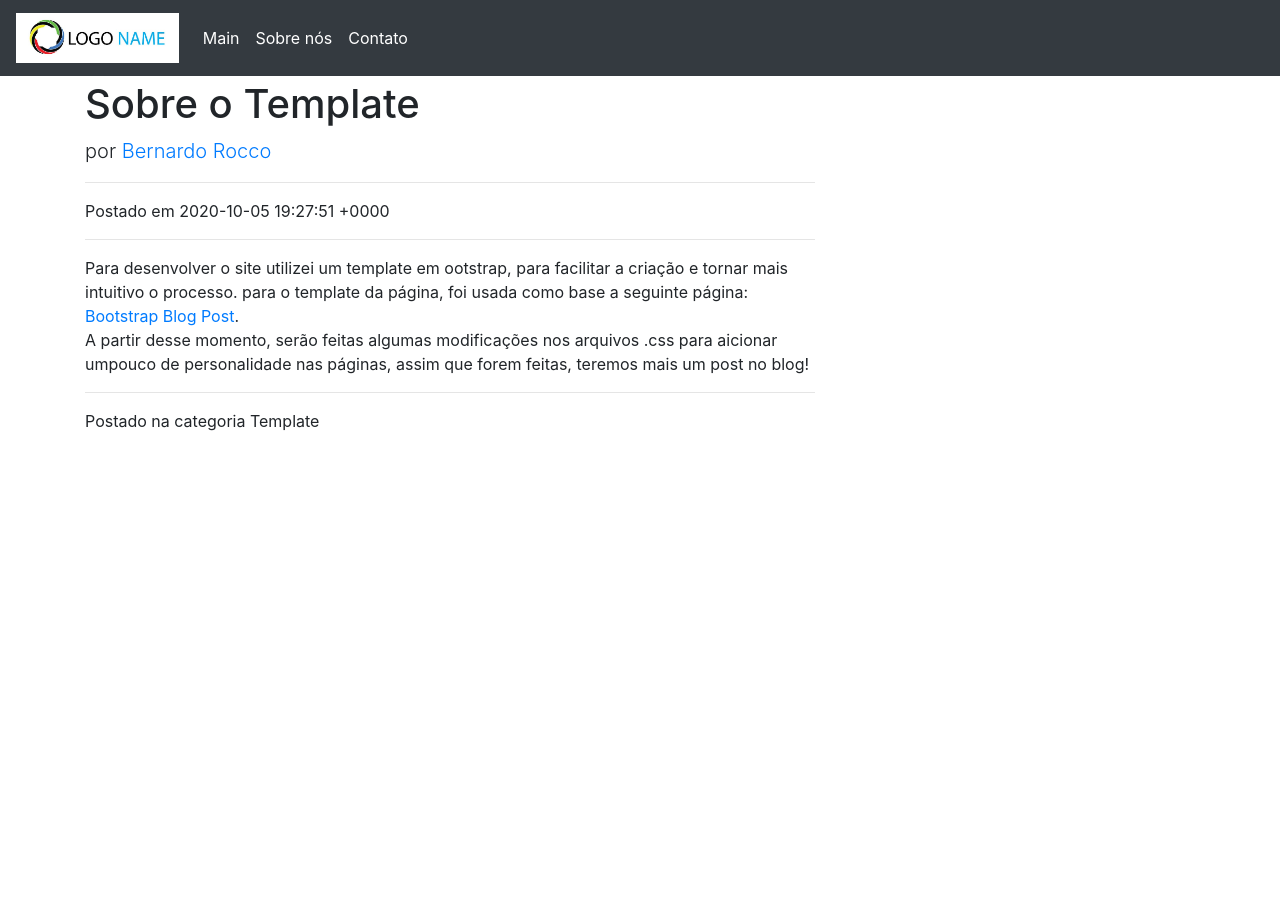
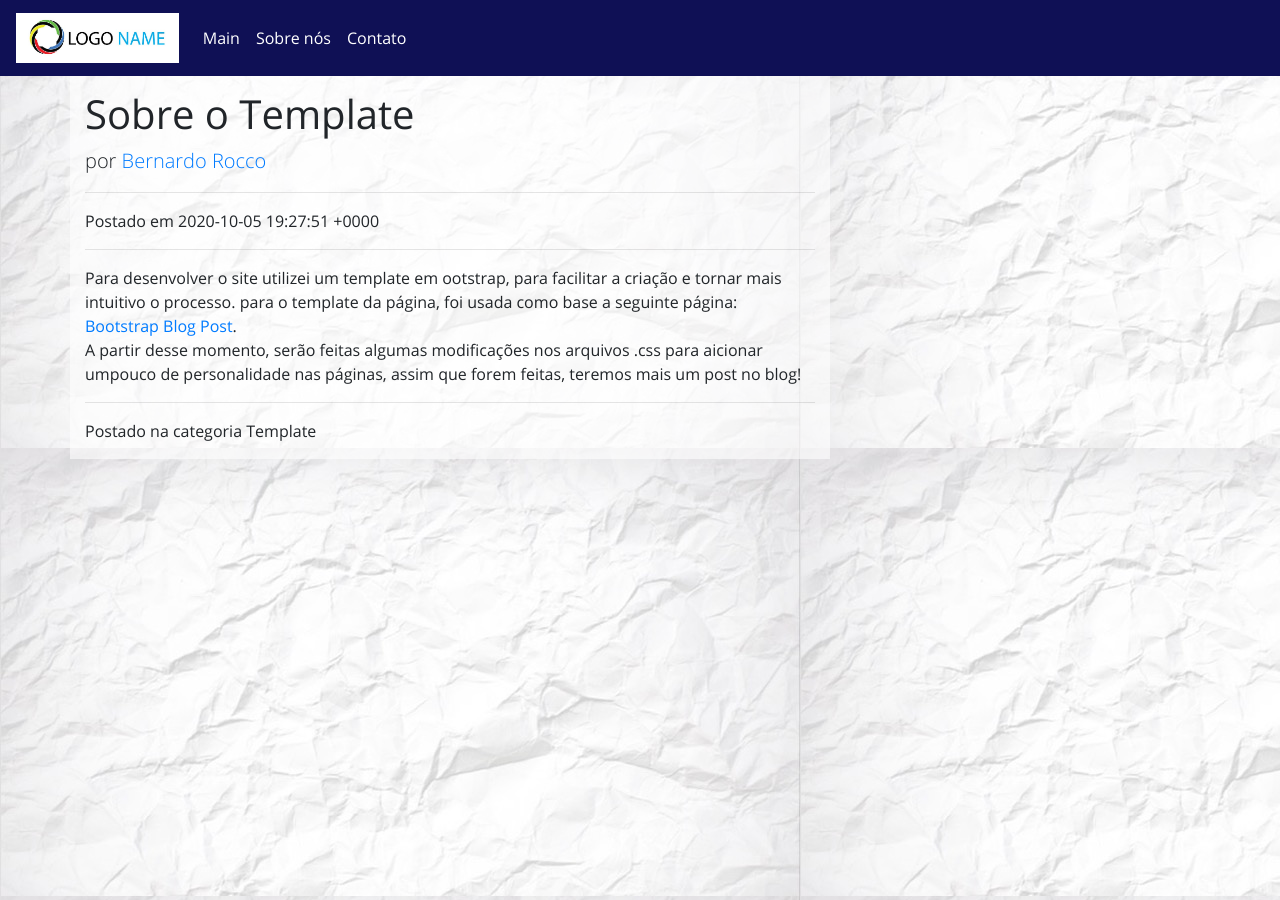
Before and after one commit to berocco/SidBlogTemp, a Jekyll site: the page built from _posts/2020-10-05-Sobre-o-template.md, in a window 1280 px wide. Built offline with Jekyll 4.4.1, drawn with Linux system fonts in a browser that asks for light colours.

Commit message:
novo layout

```diff
--- a/_layouts/default.html
+++ b/_layouts/default.html
@@ -3,7 +3,8 @@
 <head>
     <meta charset ="UTF-8">
     <meta name ="viewport" content ="width=device-width,initial-scale =1.0">
-    <title > {{ page.title }} </title>
+    <title > Bem-vindo ao SidBlog! </title>
+    <link rel ="stylesheet " href ="{{ '/assets/css/style.css' | relative_url }}">
     <link rel ="stylesheet " href ="{{ '/assets/css/styles.css' | relative_url }}">
     <!-- Bootstrap core CSS -->
     <link rel="stylesheet" href="https://maxcdn.bootstrapcdn.com/bootstrap/4.0.0/css/bootstrap.min.css">
@@ -13,7 +14,7 @@
 
 </head>
 
-<nav class="navbar navbar-expand-md navbar-dark bg-dark fixed-top">
+<nav class="navbar navbar-expand-md customNav fixed-top">
     <a class='navbar-brand' href="{{ './' | relative_url }}"><img src="{{ '/assets/images/logo.jpg' | relative_url }}" alt="logo" class="logo"></a>
     <button class="navbar-toggler" type="button" data-toggle="collapse" data-target="#navbarsExampleDefault" aria-controls="navbarsExampleDefault" aria-expanded="false" aria-label="Toggle navigation">
         <span class="navbar-toggler-icon"></span>
--- a/_layouts/home.html
+++ b/_layouts/home.html
@@ -6,7 +6,7 @@ layout : default
 {% for post in site.posts %}
 <div class="col-md-4">
     <a href="{{ post.url | relative_url }}"><div class="card mb-4 box-shadow">
-            <div class="card-body">
+            <div class="card-body customCard">
               <p class="card-text">{{ post.title }}</p>
               <div class="d-flex justify-content-between align-items-center">
                 <small class="text-muted">{{ post.date }}</small>
--- a/_layouts/post.html
+++ b/_layouts/post.html
@@ -4,12 +4,12 @@ layout : default
 
 
 
-<div class="container">
+<div class="container" style="padding-top: 10px;">
 
     <div class="row">
 
       <!-- Post Content Column -->
-      <div class="col-lg-8">
+      <div class="col-lg-8" style="background-color: rgba(255, 255, 255, 0.6);">
 
         <!-- Title -->
         <h1 class="mt-4">{{ page.title }}</h1>
--- a/_sass/main.scss
+++ b/_sass/main.scss
@@ -1,5 +1,5 @@
 .postsMain{
-  padding: 30px 30px;
+  padding: 50px 30px;
 }
 
 .logo {
@@ -7,3 +7,18 @@
   width: auto;
   float: left;
 }
+
+.customNav{
+  background-color: #0f1055;
+
+}
+
+.customNav a {
+  color: white;
+}
+
+.customCard {
+  background-color: #ffe926;
+  color: black;
+  font-weight: bold;
+}
--- a/assets/css/posts.css
+++ b/assets/css/posts.css
@@ -4,5 +4,6 @@
  * Licensed under MIT (https://github.com/StartBootstrap/startbootstrap-blog-post/blob/master/LICENSE)
  */
 body {
+  font-family: 'Open Sans', sans-serif;
   padding-top: 56px;
 }
--- a/assets/css/style.css
+++ b/assets/css/style.css
@@ -1,13 +1,11 @@
 body {
 	margin:  0;
-	background: #6F4DB6;
-	background: url('./../bg.png');
+	background: url('./../images/bg.jpg');
 }
 .page-content {
 	width: 100%;
 	height: 100%;
 	margin:  0 auto;
-
 	display: flex;
 	display: -webkit-flex;
 	justify-content: center;
```
Also changed, not shown: _posts/2020-10-05-Novo-Layout.md (added, +9 -0 lines), assets/images/bg.jpg (added).
